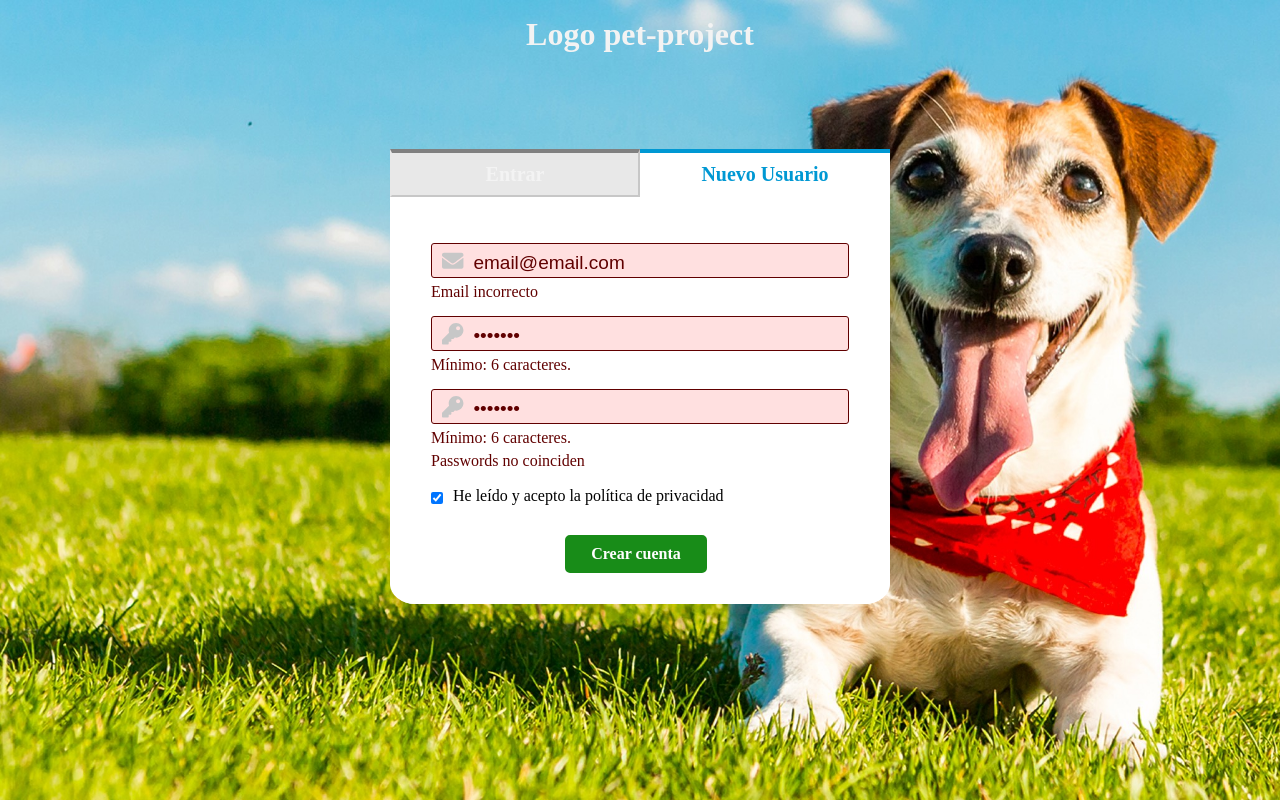
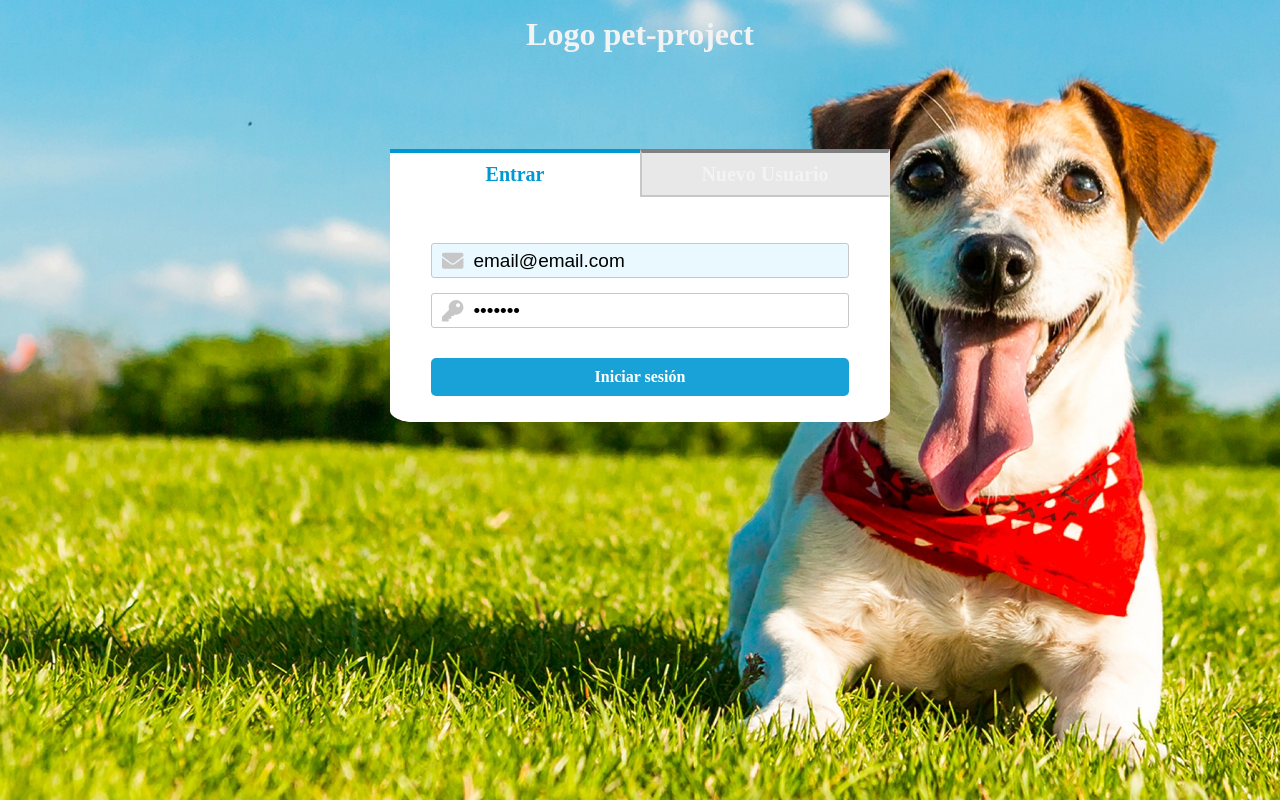
Before and after one commit to gabyballester/pet-project, a Vue app: page /admin/login in a window 1280 px wide. Built offline with nearby package versions, Linux system fonts and the light colour scheme.

Commit message:
Prepara formulario login

```diff
--- a/src/assets/scss/_variables.scss
+++ b/src/assets/scss/_variables.scss
@@ -45,6 +45,7 @@ $background-error: #ff00001f;
 // $background-dark-web: #16202b;
 // $background-dark-light-web: #1a2734;
 
+
 $success: green;
 $error: #610000;
 
--- /dev/null
+++ b/src/components/Admin/LoginForm/LoginForm.vue
@@ -0,0 +1,158 @@
+<template>
+  <form class="container-form" @submit.prevent="submitForm">
+    <!-- email input  -->
+    <div class="row-form">
+      <div class="input-container-form">
+        <icon class="icon" icon="envelope" />
+        <input
+          class="input-element"
+          name="email"
+          type="email"
+          placeholder="Correo electrónico"
+          autoFocus
+          autocomplete="email"
+          v-model.trim="formData.email"
+        />
+      </div>
+    </div>
+
+    <!-- password input -->
+    <div class="row-form">
+      <div id="password" class="input-container-form">
+        <icon class="icon" icon="key" />
+        <input
+          class="input-element"
+          name="password"
+          type="password"
+          placeholder="Contraseña"
+          autocomplete="current-password"
+          v-model.trim="formData.password"
+        />
+      </div>
+    </div>
+
+    <!-- button -->
+    <base-button mode="primary flat button" class="button-form" type="submit">
+      Iniciar sesión
+    </base-button>
+  </form>
+</template>
+
+<script>
+export default {
+  data() {
+    return {
+      formData: {
+        email: "email@email.com",
+        password: "asdfasf",
+      },
+    };
+  },
+  methods: {
+    submitForm() {
+      console.log(this.formData);
+      // if (!this.errors.email.status) {
+      //   try {
+      //     this.isLoading = true;
+      //     const result = await signUpApi(this.formData);
+      //     this.response = { status: result.ok, message: result.message };
+      //     if (result.ok) {
+      //       this.mode = "success flat";
+      //     } else {
+      //       this.mode = "error flat";
+      //     }
+      //     this.isLoading = false;
+      //   } catch (error) {
+      //     this.isLoading = false;
+      //   }
+      // } else {
+      //   this.isLoading = false;
+      // }
+    },
+  },
+};
+</script>
+
+<style lang="scss" scoped>
+@import "@/assets/scss/index.scss";
+
+div.error.flat > p {
+  color: $error;
+}
+
+div.error.flat > div > p:first-child {
+  margin-bottom: 10px;
+}
+
+.container-form {
+  padding: 30px 15px 10px 15px;
+  display: flex;
+  flex-grow: 1;
+  align-items: flex-start;
+  justify-content: flex-start;
+  flex-direction: column;
+  align-items: center;
+
+  .row-form {
+    display: flex;
+    flex-grow: 1;
+    flex-direction: column;
+    align-items: flex-start;
+    width: 100%;
+    height: auto;
+    margin-bottom: 15px;
+
+    .input-container-form {
+      display: flex;
+      flex-grow: 1;
+      flex-direction: row;
+      justify-content: center;
+      align-items: center;
+      border: 1px solid $background-grey-light2;
+      border-radius: 3px;
+      width: 100%;
+      height: 35px;
+
+      .icon {
+        padding: 0 !important;
+        margin-left: 10px !important;
+        margin-right: 10px;
+        color: $background-grey-light2;
+        width: auto !important;
+        height: 65% !important;
+      }
+
+      .input-element {
+        display: inherit;
+        flex-grow: inherit;
+        border: none;
+        color: black;
+        font-size: 0em + 19px / $defaultFontSize;
+        background-color: transparent;
+        padding-right: 10px;
+      }
+
+      .input-element:focus {
+        outline: none !important;
+      }
+
+      .input-element::placeholder {
+        color: $background-grey-light2;
+        opacity: 1;
+      }
+    }
+
+    .input-container-form:hover {
+      border: 2px solid $primary-color;
+    }
+
+    .input-container-form:focus-within {
+      background-color: $primary-color-ultra-light;
+    }
+  }
+  .button {
+    margin-top: 15px;
+    width: 100%;
+  }
+}
+</style>
--- /dev/null
+++ b/src/components/Admin/LoginForm/LoginForm1.vue
@@ -0,0 +1,234 @@
+<template>
+  <!-- <base-dialog
+    :show="showModal"
+    title="¡ Ups !"
+    @close="handleError"
+    :mode="mode"
+  >
+    <div :class="mode">
+      <div v-if="response.status">
+        <p>Usuario creado satisfactoriamente!</p>
+        <p>Revisa tu correo para activar tu cuenta y loguéate</p>
+      </div>
+      <div v-else>
+        <p>¡Aviso! El correo ya está registrado</p>
+        <p>Elige otro, loguéate o solicita contraseña si no la recuerdas</p>
+      </div>
+    </div>
+  </base-dialog> -->
+
+  <!-- <base-dialog
+    :show="isLoading"
+    title="Cargando"
+    mode="success"
+    :showButton="false"
+    :showHeader="false"
+  >
+    <base-spinner></base-spinner>
+  </base-dialog> -->
+
+  <form class="container-form" @submit.prevent="submitForm">
+    <!-- email input  -->
+    <div class="row-form">
+      <div class="input-container-form">
+        <icon class="icon" icon="envelope" />
+        <input
+          class="input-element"
+          name="email"
+          type="email"
+          placeholder="Correo electrónico"
+          autocomplete="email"
+          v-model.trim="formData.email"
+        />
+      </div>
+    </div>
+
+    <!-- password input -->
+    <div class="row-form">
+      <div id="password" class="input-container-form">
+        <icon class="icon" icon="key" />
+        <input
+          class="input-element"
+          name="password"
+          type="password"
+          placeholder="Contraseña"
+          autocomplete="current-password"
+          v-model.trim="formData.password"
+        />
+      </div>
+    </div>
+
+    <!-- button -->
+    <base-button mode="success flat" class="button-form" type="submit">
+      Crear cuenta
+    </base-button>
+  </form>
+</template>
+
+<script>
+import { signUpApi } from "../../../api/user.api";
+
+export default {
+  data() {
+    return {
+      formData: {
+        email: "email@email.com",
+        password: "asdfasf",
+      },
+      isLoading: false,
+      response: {
+        status: null,
+        message: "",
+      },
+      mode: null,
+    };
+  },
+  computed: {
+    showModal() {
+      if (this.response.status === null) {
+        return false;
+      } else {
+        return true;
+      }
+    },
+  },
+  methods: {
+    async submitForm() {
+      if (!this.errors.email.status) {
+        try {
+          this.isLoading = true;
+          const result = await signUpApi(this.formData);
+          this.response = { status: result.ok, message: result.message };
+          if (result.ok) {
+            this.mode = "success flat";
+          } else {
+            this.mode = "error flat";
+          }
+          this.isLoading = false;
+        } catch (error) {
+          this.isLoading = false;
+        }
+      } else {
+        this.isLoading = false;
+      }
+    },
+  },
+};
+</script>
+
+<style lang="scss" scoped>
+@import "@/assets/scss/index.scss";
+
+div.error.flat > p {
+  color: $error;
+}
+
+div.error.flat > div > p:first-child {
+  margin-bottom: 10px;
+}
+
+.container-form {
+  padding: 30px 15px 15px 15px;
+  display: flex;
+  flex-grow: 1;
+  align-items: flex-start;
+  justify-content: flex-start;
+  flex-direction: column;
+  align-items: center;
+
+  .row-form {
+    display: flex;
+    flex-grow: 1;
+    flex-direction: column;
+    align-items: flex-start;
+    width: 100%;
+    height: auto;
+    margin-bottom: 15px;
+
+    .input-container-form {
+      display: flex;
+      flex-grow: 1;
+      flex-direction: row;
+      justify-content: center;
+      align-items: center;
+      border: 1px solid $background-grey-light2;
+      border-radius: 3px;
+      width: 100%;
+      height: 35px;
+
+      .icon {
+        padding: 0 !important;
+        margin-left: 10px !important;
+        margin-right: 10px;
+        color: $background-grey-light2;
+        width: auto !important;
+        height: 65% !important;
+      }
+
+      .input-element {
+        display: inherit;
+        flex-grow: inherit;
+        border: none;
+        color: black;
+        font-size: 0em + 19px / $defaultFontSize;
+        background-color: transparent;
+        padding-right: 10px;
+      }
+
+      .input-element:focus {
+        outline: none !important;
+      }
+
+      .input-element::placeholder {
+        color: $background-grey-light2;
+        opacity: 1;
+      }
+    }
+
+    .input-container-form:hover {
+      border: 1px solid $primary-color;
+    }
+
+    .input-container-form:focus-within {
+      border: 2px solid $primary-color;
+      background-color: $primary-color-ultra-light;
+    }
+
+    .checkbox-container-form {
+      display: flex;
+      flex-direction: row;
+      width: 100%;
+      height: auto;
+      justify-content: flex-start;
+      align-items: center;
+      height: 25px;
+      margin-bottom: 10px;
+
+      input[type="checkbox"] {
+        border: none;
+        height: 0.9em;
+        width: 0.9em;
+        cursor: pointer;
+      }
+
+      .label-conditions {
+        text-align: left;
+        width: 100%;
+        margin-left: 10px;
+        font-size: $defaultFontSize;
+        padding-bottom: 3px;
+      }
+    }
+  }
+
+  .error-div {
+    background: $background-error !important;
+    border-color: $error !important;
+  }
+
+  .error-text {
+    margin-top: 5px;
+    color: $error !important;
+  }
+}
+</style>
--- /dev/null
+++ b/src/components/Admin/LoginForm/index.js
@@ -0,0 +1 @@
+export {default} from './LoginForm.vue';
--- a/src/components/Admin/RegisterForm/RegisterForm.vue
+++ b/src/components/Admin/RegisterForm/RegisterForm.vue
@@ -20,7 +20,6 @@
   <base-dialog
     :show="isLoading"
     title="Cargando"
-    mode="success"
     :showButton="false"
     :showHeader="false"
   >
@@ -141,7 +140,7 @@
       <div></div>
     </div>
 
-    <base-button mode="success flat" class="button-form" type="submit">
+    <base-button mode="button primary flat" class="button-form" type="submit">
       Crear cuenta
     </base-button>
   </form>
@@ -154,10 +153,10 @@ export default {
   data() {
     return {
       formData: {
-        email: "email@email.com",
-        password: "asdfasf",
-        repeatPassword: "asdfasf",
-        privacyPolicy: true,
+        email: "",
+        password: "",
+        repeatPassword: "",
+        privacyPolicy: false,
       },
       isLoading: false,
       minLength: 6,
@@ -295,7 +294,7 @@ div.error.flat > div > p:first-child {
 }
 
 .container-form {
-  padding: 30px 15px 15px 15px;
+  padding: 30px 15px 10px 15px;
   display: flex;
   flex-grow: 1;
   align-items: flex-start;
@@ -386,30 +385,6 @@ div.error.flat > div > p:first-child {
         padding-bottom: 3px;
       }
     }
-
-    // .button-form {
-    //   margin-top: 10px;
-    //   background-color: $primary-color;
-    //   color: $font-light;
-    //   border-radius: 5px;
-    //   border: 1px solid $background-grey-light2;
-    //   height: 42px;
-    //   width: 100%;
-    //   font-size: 0em + 18px / $defaultFontSize;
-    //   cursor: pointer;
-    // }
-
-    // .button-form:hover {
-    //   background-color: $primary-color-hover;
-    //   color: $font-light;
-    // }
-
-    // .button-form:focus,
-    // .button-form:active {
-    //   background-color: $primary-color;
-    //   color: $font-light;
-    //   outline: none;
-    // }
   }
 
   .error-div {
@@ -421,5 +396,8 @@ div.error.flat > div > p:first-child {
     margin-top: 5px;
     color: $error !important;
   }
+  .button{
+    width: 100%;
+  }
 }
 </style>
--- a/src/components/ui/BaseButton.vue
+++ b/src/components/ui/BaseButton.vue
@@ -38,16 +38,46 @@ button {
   font: inherit;
   cursor: pointer;
   border-radius: 5px;
-  margin-right: 0.5rem;
   outline: none;
   font-weight: bold;
-  // display: inline-block;
+}
+
+// primary
+button:hover.primary.flat,
+button.primary.outline
+{
+  background-color: white;
+  color: $primary-color;
+  border: 2px solid $primary-color;
+}
+
+button.primary.flat,
+button:hover.primary.outline,
+button:active.primary.outline,
+button:focus.primary.outline,
+button:active.primary.flat
+ {
+  background-color: $primary-color;
+  opacity: 0.9;
+  color: white;
+  border: 2px solid $primary-color;
+}
+
+// success
+
+button:hover.success.flat,
+button.success.outline
+{
+  background-color: white;
+  color: $success;
+  border: 2px solid $success;
 }
 
 button.success.flat,
 button:hover.success.outline,
 button:active.success.outline,
-button:focus.success.outline
+button:focus.success.outline,
+button:active.success.flat
  {
   background-color: $success;
   opacity: 0.9;
@@ -55,20 +85,20 @@ button:focus.success.outline
   border: 2px solid $success;
 }
 
-button:hover.success.flat,
-button.success.outline,
-button:focus.success.flat,
-button:active.success.flat
+// error
+button:hover.error.flat,
+button.error.outline
 {
   background-color: white;
-  color: $success;
-  border: 2px solid $success;
+  color: $error;
+  border: 2px solid $error;
 }
 
 button.error.flat,
 button:hover.error.outline,
 button:active.error.outline,
-button:focus.error.outline
+button:focus.error.outline,
+button:active.error.flat
 {
   background-color: $error;
   opacity: 0.9;
@@ -76,13 +106,4 @@ button:focus.error.outline
   border: 2px solid $error;
 }
 
-button:hover.error.flat,
-button:active.error.flat,
-button:focus.error.flat,
-button.error.outline
-{
-  background-color: white;
-  color: $error;
-  border: 2px solid $error;
-}
 </style>
--- a/src/pages/Admin/SignIn/SignIn.vue
+++ b/src/pages/Admin/SignIn/SignIn.vue
@@ -32,7 +32,7 @@
             'tab-content-signin-hidden': !tab,
           }"
         >
-          LoginForm
+          <LoginForm />
         </div>
         <div
           :class="{
@@ -40,7 +40,7 @@
             'tab-content-signin-hidden': tab,
           }"
         >
-          <RegisterForm @login="changeTab"/>
+          <RegisterForm @login="changeTab" />
         </div>
       </div>
     </div>
@@ -48,24 +48,21 @@
 </template>
 
 <script>
-import RegisterForm from "../../../components/Admin/RegisterForm";
+import RegisterForm from "@/components/Admin/RegisterForm";
+import LoginForm from "@/components/Admin/LoginForm";
 
 export default {
-  components: {
-    RegisterForm,
-  },
+  components: { RegisterForm, LoginForm },
   data() {
-    return {
-      tab: false,
-    };
+    return { tab: true };
   },
   methods: {
     setTab(value) {
       this.tab = value;
     },
-    changeTab(){
-      this.tab = !this.tab
-    }
+    changeTab() {
+      this.tab = !this.tab;
+    },
   },
 };
 </script>
```
